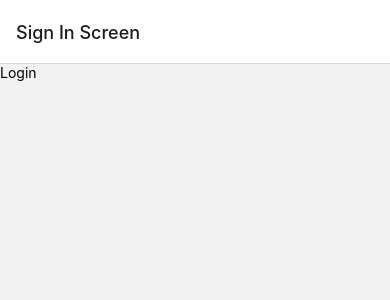
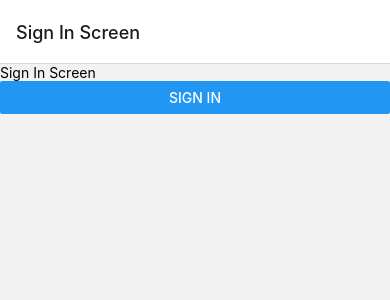
Before and after one commit to sjransom/cg-app, a React Native app: screen /Fixtures in a window 390 px wide. Shown: the top 300 px of the page. Built offline with nearby package versions, Linux system fonts and the light colour scheme.

Commit message:
add auth context and useAuth hook

```diff
--- a/App.tsx
+++ b/App.tsx
@@ -1,8 +1,13 @@
 import React from 'react'
+import { AuthProvider } from './src/contexts/AuthProvider'
 import { Router } from './src/routes/Router'
 
 const App = () => {
-  return <Router />
+  return (
+    <AuthProvider>
+      <Router />
+    </AuthProvider>
+  )
 }
 
 export default App
--- /dev/null
+++ b/src/contexts/AuthProvider.tsx
@@ -0,0 +1,36 @@
+import React, { createContext, useState } from 'react'
+import { AuthContextData, AuthData } from '../types'
+
+type AuthProviderProps = {
+  children: React.ReactNode
+}
+
+export const AuthContext = createContext<AuthContextData>({} as AuthContextData)
+
+const AuthProvider: React.FC<AuthProviderProps> = ({ children }) => {
+  const [authData, setAuthData] = useState<AuthData>()
+  const loading = false // fix
+
+  const signIn = async () => {
+    const user = { username: 'sjransom@gmail.com', password: '12345' }
+
+    // set the data in the context so the app can be notified
+    // send the user to the AuthStack
+    setAuthData(user)
+  }
+
+  const signOut = async () => {
+    // remove data from context
+    setAuthData(undefined)
+  }
+
+  return (
+    // this component will be used to encapsulate the whole app
+    // all components will have access to the Context
+    <AuthContext.Provider value={{ authData, loading, signIn, signOut }}>
+      {children}
+    </AuthContext.Provider>
+  )
+}
+
+export { AuthProvider }
--- /dev/null
+++ b/src/hooks/useAuth.tsx
@@ -0,0 +1,14 @@
+import { useContext } from 'react'
+import { AuthContext } from '../contexts/AuthProvider'
+import { AuthContextData } from '../types'
+
+// simple hook that extracts the context connections logic
+export const useAuth = (): AuthContextData => {
+  const context = useContext(AuthContext)
+
+  if (!context) {
+    throw new Error('useAuth must be used within an AuthProvider')
+  }
+
+  return context
+}
--- a/src/routes/AuthStack.tsx
+++ b/src/routes/AuthStack.tsx
@@ -1,13 +1,13 @@
 import React from 'react'
 import { createStackNavigator } from '@react-navigation/stack'
-import Login from '../screens/Login'
+import SignIn from '../screens/SignIn'
 
 const Stack = createStackNavigator()
 
 export const AuthStack = () => {
   return (
     <Stack.Navigator>
-      <Stack.Screen name="Sign In Screen" component={Login} />
+      <Stack.Screen name="Sign In Screen" component={SignIn} />
     </Stack.Navigator>
   )
 }
--- a/src/routes/Router.tsx
+++ b/src/routes/Router.tsx
@@ -4,14 +4,18 @@ import { NavigationContainer } from '@react-navigation/native'
 import { AppStack } from './AppStack'
 import { AuthStack } from './AuthStack'
 import Loading from '../components/Loading'
+import { useAuth } from '../hooks/useAuth'
+
+// this Router will use the useAuth hook to decide which correct stack to display
+// it will show a Loading component if data is not ready.
 
 export const Router = () => {
-  const authData = false
-  const loading = false
+  const { authData, loading } = useAuth()
 
   if (loading) {
     return <Loading />
   }
+
   return (
     <NavigationContainer>
       {authData ? <AppStack /> : <AuthStack />}
--- a/src/screens/Login.tsx
+++ /dev/null
@@ -1,22 +0,0 @@
-import React from 'react'
-import { SafeAreaView, ScrollView, StyleSheet, Text, View } from 'react-native'
-
-const Login = () => {
-  return (
-    <SafeAreaView>
-      <ScrollView>
-        <View style={styles.container}>
-          <Text>Login</Text>
-        </View>
-      </ScrollView>
-    </SafeAreaView>
-  )
-}
-
-const styles = StyleSheet.create({
-  container: {
-    flex: 1
-  }
-})
-
-export default Login
--- /dev/null
+++ b/src/screens/SignIn.tsx
@@ -0,0 +1,33 @@
+import React from 'react'
+import {
+  Button,
+  SafeAreaView,
+  ScrollView,
+  StyleSheet,
+  Text,
+  View
+} from 'react-native'
+import { useAuth } from '../hooks/useAuth'
+
+export const SignIn = () => {
+  const auth = useAuth()
+
+  return (
+    <SafeAreaView>
+      <ScrollView>
+        <View style={styles.container}>
+          <Text>Sign In Screen</Text>
+          <Button title="Sign In" onPress={auth.signIn} />
+        </View>
+      </ScrollView>
+    </SafeAreaView>
+  )
+}
+
+const styles = StyleSheet.create({
+  container: {
+    flex: 1
+  }
+})
+
+export default SignIn
--- /dev/null
+++ b/src/types.ts
@@ -0,0 +1,11 @@
+export type AuthData = {
+  username: string
+  password: string
+}
+
+export type AuthContextData = {
+  authData?: AuthData
+  loading?: boolean
+  signIn(): Promise<void>
+  signOut(): void
+}
```
